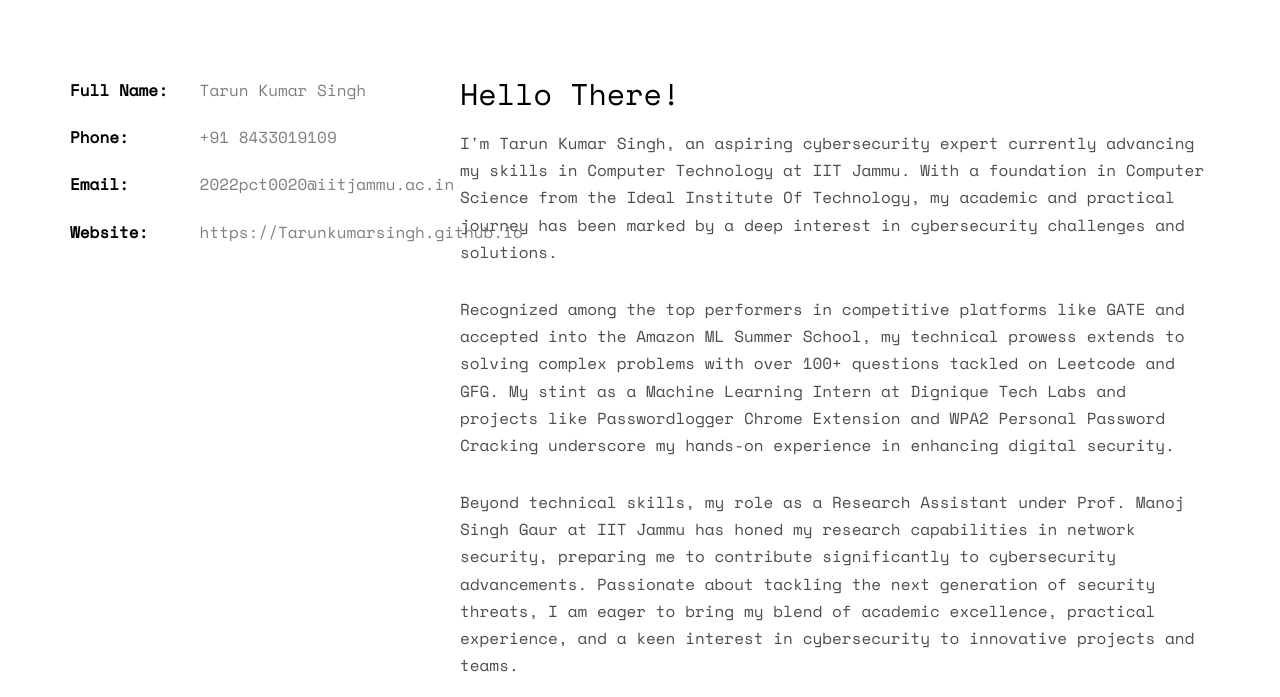
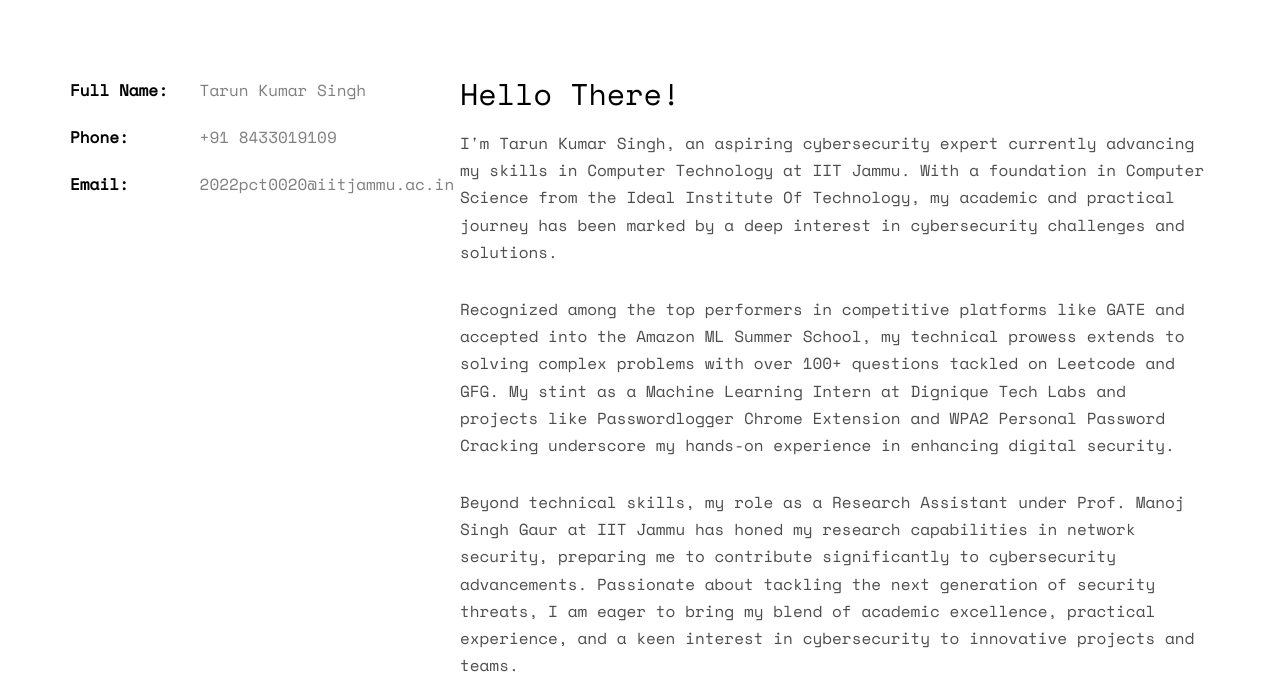
Before and after one commit to Tarunkumarsing/Tarunkumarsingh, a plain HTML site: page index.html in a window 1280 px wide. Shown: the part 995-1692 px from the top of the page. Drawn offline with nearby package versions, Linux system fonts and the light colour scheme; some packages are replaced by stand-ins of ours; no server answers; files whose address does not match are found by name.

Commit message:
third commit

```diff
--- a/index.html
+++ b/index.html
@@ -98,7 +98,7 @@
 						<li><span class="first-block">Full Name:</span><span class="second-block">Tarun Kumar Singh</span></li>
 						<li><span class="first-block">Phone:</span><span class="second-block">+91 8433019109</span></li>
 						<li><span class="first-block">Email:</span><span class="second-block">2022pct0020@iitjammu.ac.in</span></li>
-						<li><span class="first-block">Website:</span><span class="second-block">https://Tarunkumarsingh.github.io</span></li>
+						<!-- <li><span class="first-block">Website:</span><span class="second-block">https://Tarunkumarsingh.github.io</span></li> -->
 
 					</ul>
 				</div>
```
